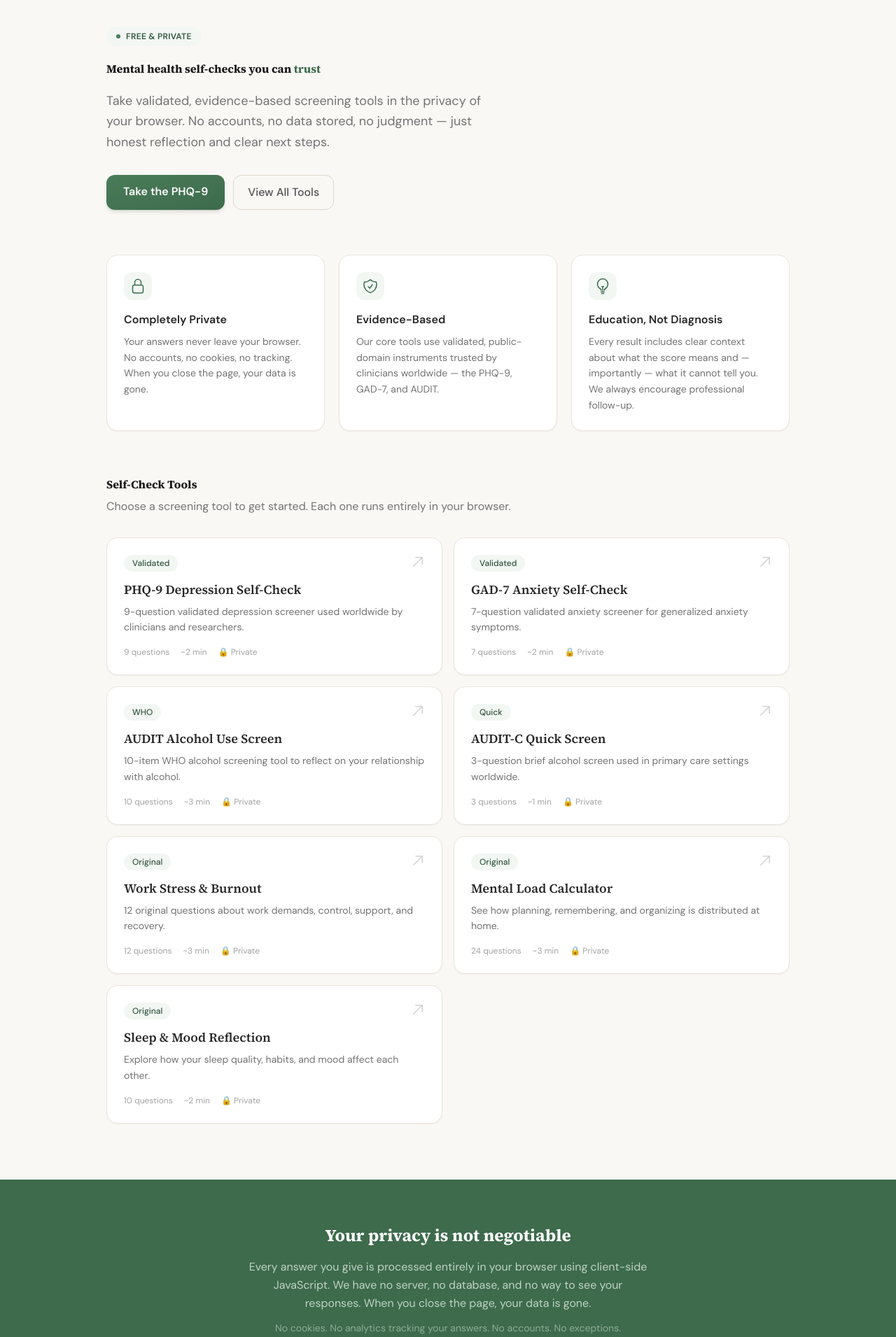
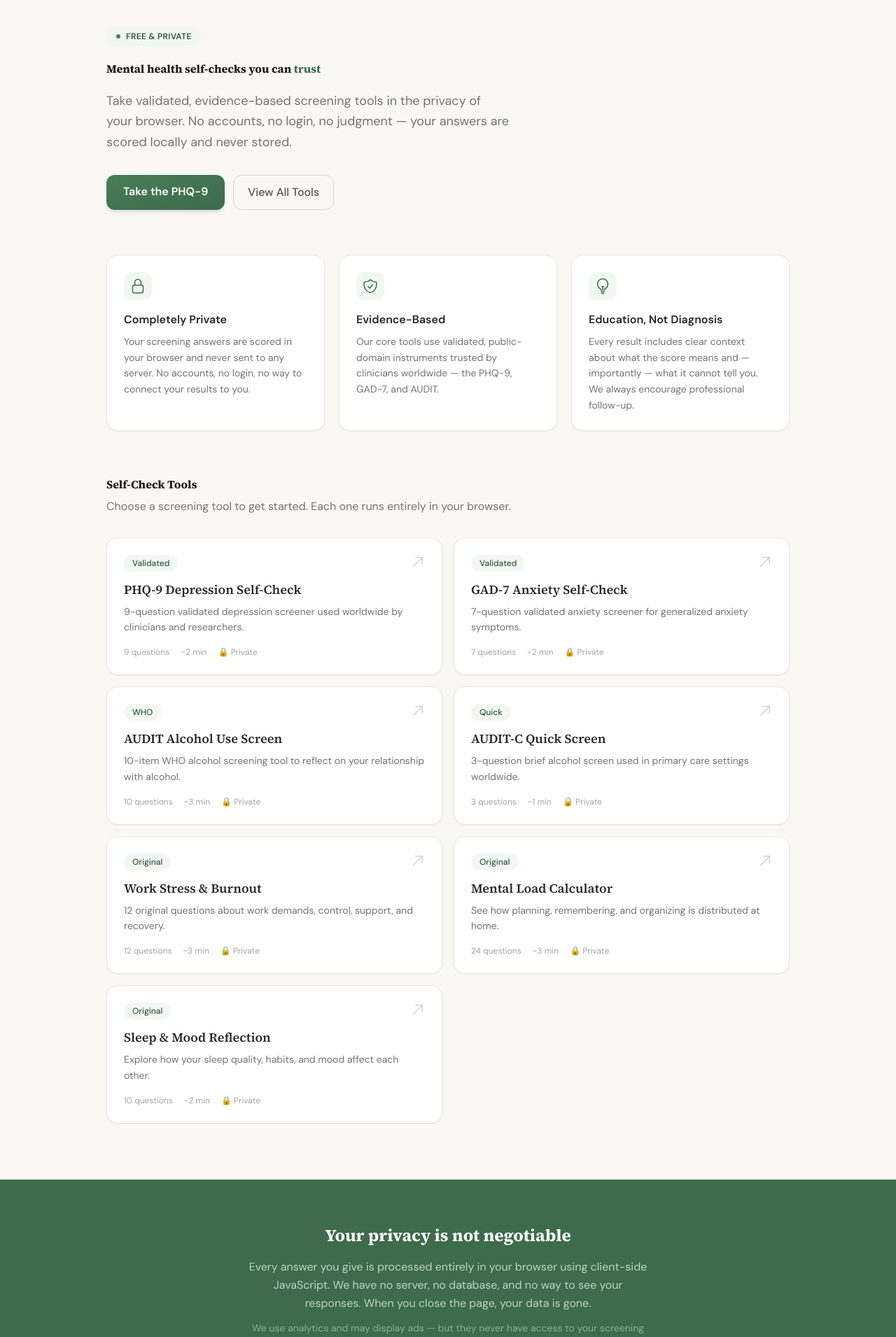
Before and after one commit to raiderj77/mhsud, a Next.js app: page / in a window 1280 px wide. Shown: the part 140-2051 px from the top of the page at 70% size. Built offline with nearby package versions, Linux system fonts and the light colour scheme.

Commit message:
fix: update privacy copy to be honest about GA4 and future ads

```diff
--- a/src/app/page.tsx
+++ b/src/app/page.tsx
@@ -6,7 +6,7 @@ export const metadata: Metadata = createMetadata({
   path: "/",
   title: "MindCheck Tools — Free, Private Mental Health Self-Checks",
   description:
-    "Take free, private mental health and substance use self-checks. PHQ-9 depression screening, GAD-7 anxiety test, AUDIT alcohol screening — all in your browser, no data stored.",
+    "Take free, private mental health and substance use self-checks. PHQ-9 depression screening, GAD-7 anxiety test, AUDIT alcohol screening — scored in your browser, answers never stored.",
 });
 
 const TOOLS = [
@@ -90,7 +90,7 @@ const FEATURES = [
       </svg>
     ),
     title: "Completely Private",
-    text: "Your answers never leave your browser. No accounts, no cookies, no tracking. When you close the page, your data is gone.",
+    text: "Your screening answers are scored in your browser and never sent to any server. No accounts, no login, no way to connect your results to you.",
   },
   {
     icon: (
@@ -137,7 +137,7 @@ export default function HomePage() {
             <span className="text-sage-600 dark:text-sage-400">trust</span>
           </h1>
           <p className="text-lg text-neutral-500 dark:text-neutral-400 leading-relaxed mb-8 max-w-xl">
-            Take validated, evidence-based screening tools in the privacy of your browser. No accounts, no data stored, no judgment — just honest reflection and clear next steps.
+            Take validated, evidence-based screening tools in the privacy of your browser. No accounts, no login, no judgment — your answers are scored locally and never stored.
           </p>
           <div className="flex flex-wrap gap-3">
             <Link href="/phq-9-depression-test" className="btn-primary text-base">
@@ -227,7 +227,7 @@ export default function HomePage() {
               Every answer you give is processed entirely in your browser using client-side JavaScript. We have no server, no database, and no way to see your responses. When you close the page, your data is gone.
             </p>
             <p className="text-sage-200/60 text-sm">
-              No cookies. No analytics tracking your answers. No accounts. No exceptions.
+              We use analytics and may display ads — but they never have access to your screening responses. No accounts. No login. No answer data ever leaves your device.
             </p>
           </div>
         </div>
--- a/src/app/privacy/page.tsx
+++ b/src/app/privacy/page.tsx
@@ -5,7 +5,7 @@ export const metadata: Metadata = createMetadata({
   path: "/privacy",
   title: "Privacy Policy — How We Protect Your Data",
   description:
-    "MindCheck Tools privacy policy. Your answers never leave your browser. No accounts, no cookies, no tracking, no data stored. Complete transparency about how our mental health self-checks work.",
+    "MindCheck Tools privacy policy. Your screening answers never leave your browser. No accounts, no login. We use analytics and may display ads, but they never access your responses. Full transparency.",
 });
 
 export default function PrivacyPage() {
--- a/src/lib/metadata.ts
+++ b/src/lib/metadata.ts
@@ -3,7 +3,7 @@ import type { Metadata } from "next";
 export const SITE_NAME = "MindCheck Tools";
 export const SITE_URL = "https://mindchecktools.com";
 export const SITE_DESCRIPTION =
-  "Free, private mental health and substance use self-checks. No login, no data stored. PHQ-9, GAD-7, AUDIT, and more — all in your browser.";
+  "Free, private mental health and substance use self-checks. Your screening answers are scored in your browser and never stored. PHQ-9, GAD-7, AUDIT, and more.";
 
 export const DEFAULT_KEYWORDS = [
   "mental health self-check",
```
